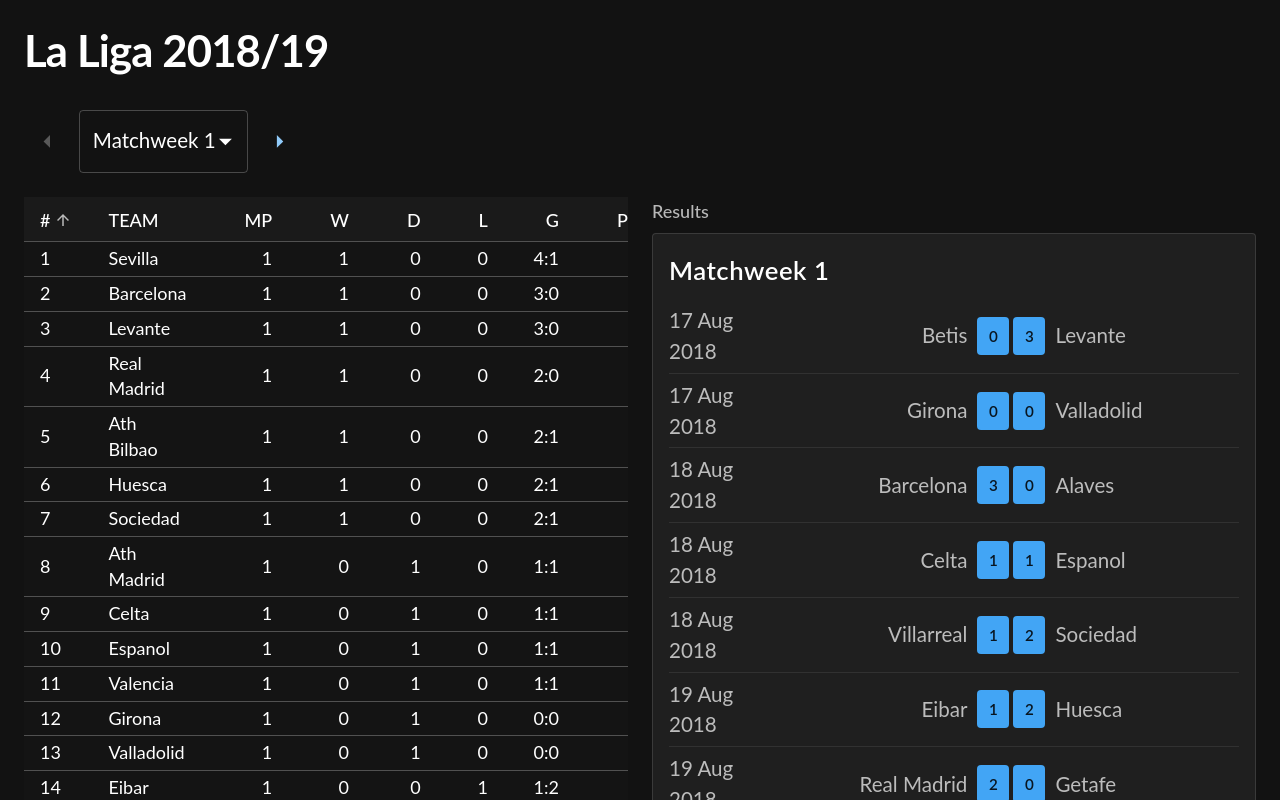
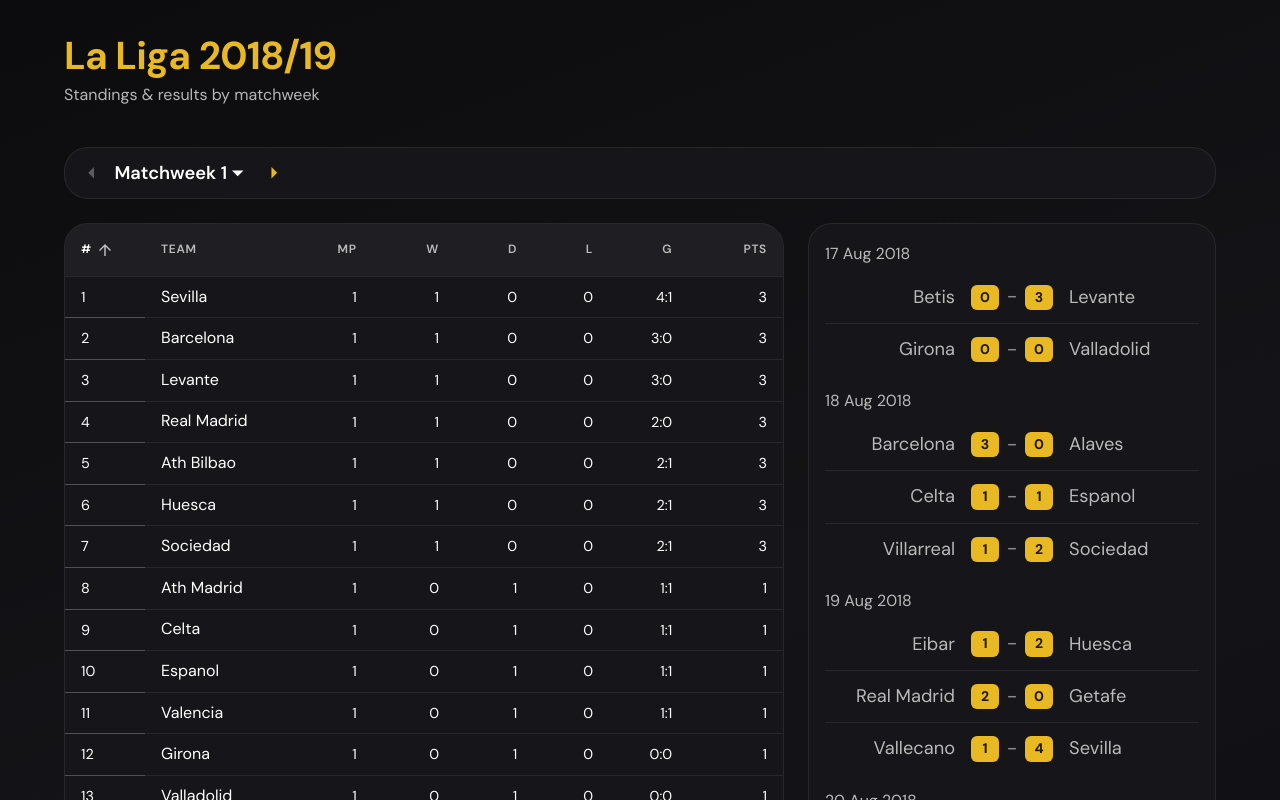
Before and after one commit to davoskanyan/standing-history, a React (Vite) app: page / in a window 1280 px wide. Shown: the top 800 px of the page. Built offline with nearby package versions, Linux system fonts and the light colour scheme.

Commit message:
improve styles

```diff
--- a/index.html
+++ b/index.html
@@ -4,8 +4,11 @@
     <meta charset="UTF-8" />
     <link rel="icon" href="/favicon.ico" />
     <meta name="viewport" content="width=device-width, initial-scale=1.0" />
-    <meta name="theme-color" content="#000000" />
+    <meta name="theme-color" content="#0c0c0e" />
     <meta name="description" content="Football standings history" />
+    <link rel="preconnect" href="https://fonts.googleapis.com" />
+    <link rel="preconnect" href="https://fonts.gstatic.com" crossorigin />
+    <link href="https://fonts.googleapis.com/css2?family=DM+Sans:ital,opsz,wght@0,9..40,400;0,9..40,500;0,9..40,600;0,9..40,700;1,9..40,400&display=swap" rel="stylesheet" />
     <link rel="apple-touch-icon" href="/logo192.png" />
     <link rel="manifest" href="/manifest.json" />
     <title>Football Standings</title>
--- a/src/App.tsx
+++ b/src/App.tsx
@@ -12,7 +12,7 @@
   goalDifferenceComparator,
   stableSort,
 } from "./util";
-import { IconButton, MenuItem, Select, Typography } from "@mui/material";
+import { Box, IconButton, MenuItem, Paper, Select } from "@mui/material";
 import { ArrowLeft, ArrowRight } from "@mui/icons-material";
 
 const games = dataset.map((gameData) => {
@@ -50,38 +50,45 @@
   }, [date]);
 
   return (
-    <div style={{ display: "flex", flexDirection: "column", gap: 24 }}>
-      <div
-        style={{
-          display: "flex",
+    <Box sx={{ display: "flex", flexDirection: "column", gap: 3 }}>
+      <Paper
+        elevation={0}
+        sx={{
+          display: "inline-flex",
           alignItems: "center",
-          gap: 8,
-          flexWrap: "wrap",
+          gap: 0.5,
+          px: 1,
+          py: 0.5,
+          borderRadius: 2,
+          bgcolor: "background.paper",
+          border: "1px solid",
+          borderColor: "divider",
         }}
       >
         <DateSelect value={date} onChange={setDate} options={dates} />
-      </div>
-      <div
-        style={{
+      </Paper>
+      <Box
+        sx={{
           display: "grid",
-          gridTemplateColumns: "repeat(auto-fit, minmax(320px, 1fr))",
-          gap: 24,
+          gridTemplateColumns: {
+            xs: "1fr",
+            md: "minmax(660px, 720px) minmax(320px, 1fr)",
+          },
+          gap: 3,
           alignItems: "start",
         }}
       >
-        <Standings frame={framesForEachDate} rows={rows} />
-        <div>
-          <Typography variant="subtitle2" color="text.secondary" sx={{ mb: 1 }}>
-            Results
-          </Typography>
+        <Box sx={{ minWidth: 0 }}>
+          <Standings frame={framesForEachDate} rows={rows} />
+        </Box>
+        <Box sx={{ minWidth: 0 }}>
           <Results
             matchweekGames={resultsHistory.getAllResults()}
             selectedDate={date}
-            dates={dates}
           />
-        </div>
-      </div>
-    </div>
+        </Box>
+      </Box>
+    </Box>
   );
 }
 
@@ -106,17 +113,20 @@
       <IconButton
         disabled={isFirstDate}
         color="primary"
-        aria-label="upload picture"
-        component="span"
+        aria-label="Previous matchweek"
+        size="small"
         onClick={leftArrowHandler}
       >
         <ArrowLeft />
       </IconButton>
       <Select
-        labelId="demo-simple-select-label"
-        id="demo-simple-select"
         value={value}
         onChange={(e) => onChange(e.target.value)}
+        variant="standard"
+        disableUnderline
+        sx={{
+          ".MuiSelect-select": { py: 1, fontWeight: 600 },
+        }}
       >
         {options.map((option, index) => (
           <MenuItem value={option} key={option}>
@@ -126,8 +136,8 @@
       </Select>
       <IconButton
         color="primary"
-        aria-label="upload picture"
-        component="span"
+        aria-label="Next matchweek"
+        size="small"
         disabled={isLastDate}
         onClick={rightArrowHandler}
       >
--- a/src/Results.tsx
+++ b/src/Results.tsx
@@ -1,5 +1,6 @@
 import { css } from "@emotion/css";
 import {
+  Box,
   Divider,
   List,
   ListItem,
@@ -15,12 +16,10 @@
 interface ResultsProps {
   matchweekGames: Map<string, Array<GameJSON>>;
   selectedDate: string;
-  dates: string[];
 }
 
 const Results: React.FC<ResultsProps> = (props) => {
-  const { matchweekGames, selectedDate, dates } = props;
-  const theme = useTheme();
+  const { matchweekGames, selectedDate } = props;
 
   const entries = (() => {
     const all = [...matchweekGames.entries()];
@@ -29,87 +28,87 @@
     return [all[idx]];
   })();
 
-  const matchweekLabel = (date: string) =>
-    `Matchweek ${dates.indexOf(date) + 1}`;
+  const gamesByDate = (games: Array<GameJSON>) => {
+    const map = new Map<string, Array<GameJSON>>();
+    for (const game of games) {
+      const list = map.get(game.date) ?? [];
+      list.push(game);
+      map.set(game.date, list);
+    }
+    return [...map.entries()].sort(([a], [b]) => a.localeCompare(b));
+  };
 
   return (
     <>
-      {entries.map(([date, games]) => (
+      {entries.map(([, games]) => (
         <Paper
-          key={date}
+          key={selectedDate}
           elevation={0}
           sx={{
-            mb: 2,
             p: 2,
-            backgroundColor:
-              theme.palette.mode === "dark"
-                ? "rgba(255, 255, 255, 0.06)"
-                : "rgba(0, 0, 0, 0.03)",
-            borderRadius: 1,
-            border: `1px solid ${theme.palette.divider}`,
+            bgcolor: "background.paper",
+            borderRadius: 2,
+            border: "1px solid",
+            borderColor: "divider",
           }}
         >
-          <Typography
-            variant="h6"
-            sx={{
-              color: "text.primary",
-              fontWeight: 600,
-              mb: 1,
-              letterSpacing: "0.02em",
-            }}
+          {gamesByDate(games).map(([date, dateGames]) => (
+            <Box key={date} sx={{ "& + &": { mt: 2 } }}>
+              <Box sx={{ mb: 1 }}>
+                <GameDate date={date} />
+              </Box>
+              <List
+                disablePadding
+                sx={{ display: "flex", flexDirection: "column", gap: 0.5 }}
               >
-            {matchweekLabel(date)}
-          </Typography>
-          <List disablePadding>
-            {games.map((game, gameIndex) => (
+                {dateGames.map((game, gameIndex) => (
                   <React.Fragment key={gameIndex}>
                     <ListItem
                       sx={{
-                    py: 0.75,
+                        py: 1,
                         px: 0,
                         color: "text.secondary",
+                        display: "flex",
+                        alignItems: "center",
+                        gap: 1.5,
+                        flexWrap: "wrap",
                       }}
                     >
-                  <GameDate date={game.date} />
-                  <p
-                    className={css`
-                      display: inline-block;
-                      width: 500px;
-                      margin-left: 8px;
-                    `}
-                  >
+                      <Box sx={{ flex: "1 1 280px", minWidth: 0 }}>
                         <GameResult
                           homeTeam={game.homeTeam}
                           homeScore={game.homeTeamGoals}
                           awayScore={game.awayTeamGoals}
                           awayTeam={game.awayTeam}
                         />
-                  </p>
+                      </Box>
                     </ListItem>
-                <Divider
-                  sx={{
-                    borderColor:
-                      theme.palette.mode === "dark"
-                        ? "rgba(255, 255, 255, 0.08)"
-                        : "rgba(0, 0, 0, 0.08)",
-                  }}
-                />
+                    {gameIndex < dateGames.length - 1 && (
+                      <Divider sx={{ borderColor: "divider" }} />
+                    )}
                   </React.Fragment>
                 ))}
               </List>
+            </Box>
+          ))}
         </Paper>
       ))}
     </>
   );
 };
 
-const GameDate = (props) => {
-  const { date } = props;
-
-  const dateObj = parse(date, "dd/MM/yyyy", new Date());
+const GameDate = (props: { date: string }) => {
+  const dateObj = parse(props.date, "dd/MM/yyyy", new Date());
   const formatted = format(dateObj, "dd MMM yyyy");
-
-  return <>{formatted}</>;
+  return (
+    <Typography
+      component="span"
+      variant="body2"
+      sx={{ color: "text.secondary", flexShrink: 0, minWidth: 90 }}
+    >
+      {formatted}
+    </Typography>
+  );
 };
 
 interface GameResultProps {
@@ -119,51 +118,66 @@
   awayScore: number;
 }
 
-const teamNameStyle = css`
-  flex: 1;
-`;
-
-const homeTeamNameStyle = css`
-  ${teamNameStyle};
-  text-align: right;
-  margin-right: 8px;
-`;
-
-const awayTeamNameStyle = css`
-  ${teamNameStyle};
-  text-align: left;
-  margin-left: 8px;
-`;
-
 const GameResult: React.FC<GameResultProps> = (props) => {
   const { homeTeam, awayTeam, homeScore, awayScore } = props;
   return (
-    <span className={css(`display: flex; align-items: center`)}>
-      <span className={homeTeamNameStyle}>{homeTeam}</span>
+    <span
+      className={css`
+        display: flex;
+        align-items: center;
+        gap: 8px;
+        flex-wrap: wrap;
+      `}
+    >
+      <span
+        className={css`
+          flex: 1;
+          min-width: 0;
+          text-align: right;
+          margin-right: 8px;
+        `}
+      >
+        {homeTeam}
+      </span>
       <ScorePill value={homeScore} />
+      <span
+        className={css`
+          font-weight: 600;
+          color: rgba(255, 255, 255, 0.5);
+          font-size: 0.8em;
+        `}
+      >
+        –
+      </span>
       <ScorePill value={awayScore} />
-      <span className={awayTeamNameStyle}>{awayTeam}</span>
+      <span
+        className={css`
+          flex: 1;
+          min-width: 0;
+          text-align: left;
+          margin-left: 8px;
+        `}
+      >
+        {awayTeam}
+      </span>
     </span>
   );
 };
 
 function ScorePill({ value }: { value: number }) {
   const theme = useTheme();
-  const isDark = theme.palette.mode === "dark";
   return (
     <span
       style={{
-        width: 32,
-        lineHeight: "38px",
-        textAlign: "center" as const,
-        background: isDark
-          ? theme.palette.primary.dark
-          : theme.palette.primary.main,
-        color: theme.palette.primary.contrastText,
-        margin: "0 2px",
-        borderRadius: 4,
-        fontSize: "0.95rem",
-        fontWeight: 600,
+        minWidth: 28,
+        padding: "4px 8px",
+        lineHeight: 1.25,
+        textAlign: "center",
+        background: theme.palette.primary.main,
+        color: theme.palette.primary.contrastText ?? "#0c0c0e",
+        borderRadius: 6,
+        fontSize: "0.875rem",
+        fontWeight: 700,
       }}
     >
       {value}
--- a/src/Standings.tsx
+++ b/src/Standings.tsx
@@ -7,6 +7,7 @@
   TableHead,
   TableRow,
   TableSortLabel,
+  useTheme,
 } from "@mui/material";
 import React, { CSSProperties, ReactNode, useMemo, useState } from "react";
 import { StandingRow } from "./data/models";
@@ -21,6 +22,7 @@
 
 const Standings: React.FC<StandingsProps> = (props) => {
   const { frame, rows, nextRows } = props;
+  const theme = useTheme();
   const percent = (frame % framesForEachDate) / framesForEachDate;
   const delayedPercent = Math.min(percent * 3, 1);
 
@@ -52,17 +54,41 @@
       : {};
   }, [nextRowsSorted]);
 
-  const tableContainerStyle = {
-    width: "100%",
-    maxWidth: 720,
-    backgroundColor: "#141414",
-  };
-
   return (
-    <TableContainer style={tableContainerStyle}>
-      <Table size="small">
+    <TableContainer
+      sx={{
+        width: "100%",
+        minWidth: 660,
+        maxWidth: 720,
+        maxHeight: { xs: "70vh", md: "none" },
+        overflow: "auto",
+        bgcolor: "background.paper",
+        borderRadius: 2,
+        border: "1px solid",
+        borderColor: "divider",
+      }}
+    >
+      <Table
+        size="small"
+        sx={{
+          "& td:nth-of-type(2), & th:nth-of-type(2)": { whiteSpace: "nowrap" },
+        }}
+      >
         <TableHead>
-          <TableRow sx={{ "& th": { backgroundColor: "#1a1a1a" } }}>
+          <TableRow
+            sx={{
+              "& th": {
+                bgcolor: "rgba(255,255,255,0.04)",
+                fontWeight: 600,
+                fontSize: "0.75rem",
+                letterSpacing: "0.06em",
+                textTransform: "uppercase",
+                color: "text.secondary",
+                py: 1.5,
+                borderBottom: `1px solid ${theme.palette.divider}`,
+              },
+            }}
+          >
             <TableCell
               sortDirection={orderBy === "index" ? orderDirection : false}
             >
@@ -167,7 +193,15 @@
             const highlight = false;
 
             return (
-              <TableRow key={row.name} title="Highlight">
+              <TableRow
+                key={row.name}
+                sx={{
+                  "&:hover": { bgcolor: "rgba(255,255,255,0.03)" },
+                  "& td": {
+                    borderBottom: `1px solid ${theme.palette.divider}`,
+                  },
+                }}
+              >
                 <AnimatingTableCell
                   highlight={highlight}
                   diff={diff}
@@ -183,6 +217,7 @@
                   delayedPercent={delayedPercent}
                   currentValue={row.name}
                   nextValue={nextRow?.name}
+                  style={{ whiteSpace: "nowrap" }}
                 />
                 <AnimatingTableCell
                   highlight={highlight}
@@ -250,6 +285,7 @@
     highlight: boolean;
     currentValue: ReactNode;
     nextValue?: ReactNode;
+    style?: CSSProperties;
   }
 ) {
   const {
@@ -258,6 +294,7 @@
     highlight,
     currentValue,
     nextValue,
+    style,
   } = props;
   const transitionFinished = delayedPercent === 1;
 
@@ -266,11 +303,13 @@
     transitionFinished && nextValue !== undefined ? nextValue : currentValue;
 
   const cellStyle: CSSProperties = {
-    backgroundColor: highlight ? "#252525" : "#141414",
+    backgroundColor: highlight ? "rgba(255,255,255,0.06)" : "transparent",
     transform,
-    paddingBlock: "4px",
+    paddingBlock: 10,
     position: "relative",
     zIndex: highlight ? 1 : 0,
+    fontSize: "0.9rem",
+    ...style,
   };
 
   return (
--- a/src/index.tsx
+++ b/src/index.tsx
@@ -15,41 +15,50 @@
     margin: 0;
     padding: 0;
   }
+  body {
+    background: linear-gradient(160deg, #0c0c0e 0%, #141418 50%, #0e0e12 100%);
+    min-height: 100vh;
+  }
 `;
-//   @font-face {
-//     font-family: "Lato";
-//     src: url("/fonts/Lato-Regular.ttf") format("truetype")
-//     font-weight: normal;
-//     font-style: normal;
-//   }
-//
-//   @font-face {
-//     font-family: "Lato";
-//     src: url("/fonts/Lato-Bold.ttf") format("truetype")
-//     font-weight: 700;
-//     font-style: normal;
-//   }
-//
-//   @font-face {
-//     font-family: "Lato";
-//     src: url("/fonts/Lato-Italic.ttf") format("truetype")
-//     font-weight: normal;
-//     font-style: italic;
-//   }
-//
-//   body {
-//     font-family: "Lato", sans-serif;
-//     font-size: 18px;
-//   }
-// `
 
 const theme = createTheme({
   typography: {
-    fontSize: 18,
-    fontFamily: "Lato, sans-serif, Arial",
+    fontSize: 16,
+    fontFamily: '"DM Sans", "Segoe UI", system-ui, sans-serif',
+    h1: { fontWeight: 700, letterSpacing: "-0.03em" },
+    h4: { fontWeight: 700, letterSpacing: "-0.02em" },
+    h6: { fontWeight: 600, letterSpacing: "0.01em" },
   },
   palette: {
     mode: "dark",
+    primary: { main: "#e8b923", dark: "#c49b1a", light: "#f0d04a" },
+    background: {
+      default: "#0c0c0e",
+      paper: "#16161a",
+    },
+    divider: "rgba(255, 255, 255, 0.08)",
+  },
+  shape: { borderRadius: 12 },
+  components: {
+    MuiPaper: {
+      styleOverrides: {
+        root: { backgroundImage: "none" },
+      },
+    },
+    MuiSelect: {
+      styleOverrides: {
+        select: { minWidth: 140 },
+      },
+    },
+    MuiIconButton: {
+      styleOverrides: {
+        root: {
+          "&:hover:not(.Mui-disabled)": {
+            backgroundColor: "rgba(232, 185, 35, 0.12)",
+          },
+        },
+      },
+    },
   },
 });
 
@@ -60,27 +69,50 @@
     <CssBaseline />
     <Box
       sx={{
-        maxWidth: 1400,
+        maxWidth: 1200,
         margin: "0 auto",
         px: { xs: 2, sm: 3 },
-        py: 3,
+        py: { xs: 3, sm: 4 },
         display: "flex",
         flexDirection: "column",
         gap: 4,
       }}
     >
+      <Box sx={{ mb: 1 }}>
         <Typography
           variant="h4"
           component="h1"
-        sx={{ fontWeight: 700, letterSpacing: "-0.02em" }}
+          sx={{
+            fontWeight: 700,
+            letterSpacing: "-0.02em",
+            color: "primary.main",
+            mb: 0.5,
+          }}
         >
           La Liga 2018/19
         </Typography>
+        <Typography variant="body2" color="text.secondary">
+          Standings & results by matchweek
+        </Typography>
+      </Box>
       <Box>
         <App />
       </Box>
-      <Box>
-        <Typography variant="subtitle2" color="text.secondary" sx={{ mb: 1 }}>
+      <Box
+        sx={{
+          mt: 2,
+          p: 2,
+          borderRadius: 2,
+          bgcolor: "background.paper",
+          border: "1px solid",
+          borderColor: "divider",
+        }}
+      >
+        <Typography
+          variant="subtitle2"
+          color="text.secondary"
+          sx={{ mb: 1.5, textTransform: "uppercase", letterSpacing: "0.08em" }}
+        >
           Season recap
         </Typography>
         <Player
@@ -90,7 +122,7 @@
           compositionHeight={720}
           fps={30}
           controls
-          style={{ maxWidth: "100%", borderRadius: 8 }}
+          style={{ maxWidth: "100%", borderRadius: 12 }}
         />
       </Box>
     </Box>
```
Lines whose indentation alone changed are shown as unchanged.
